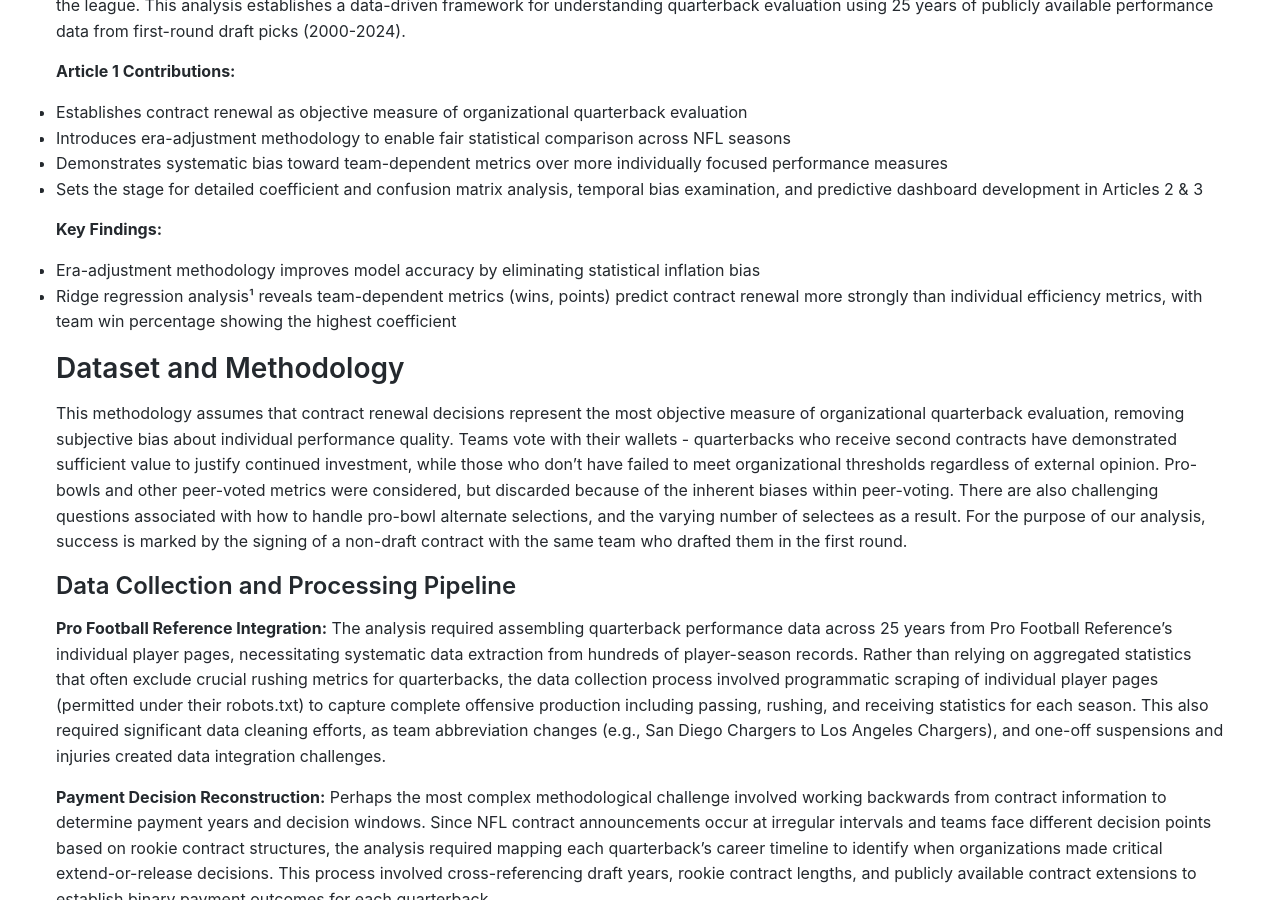
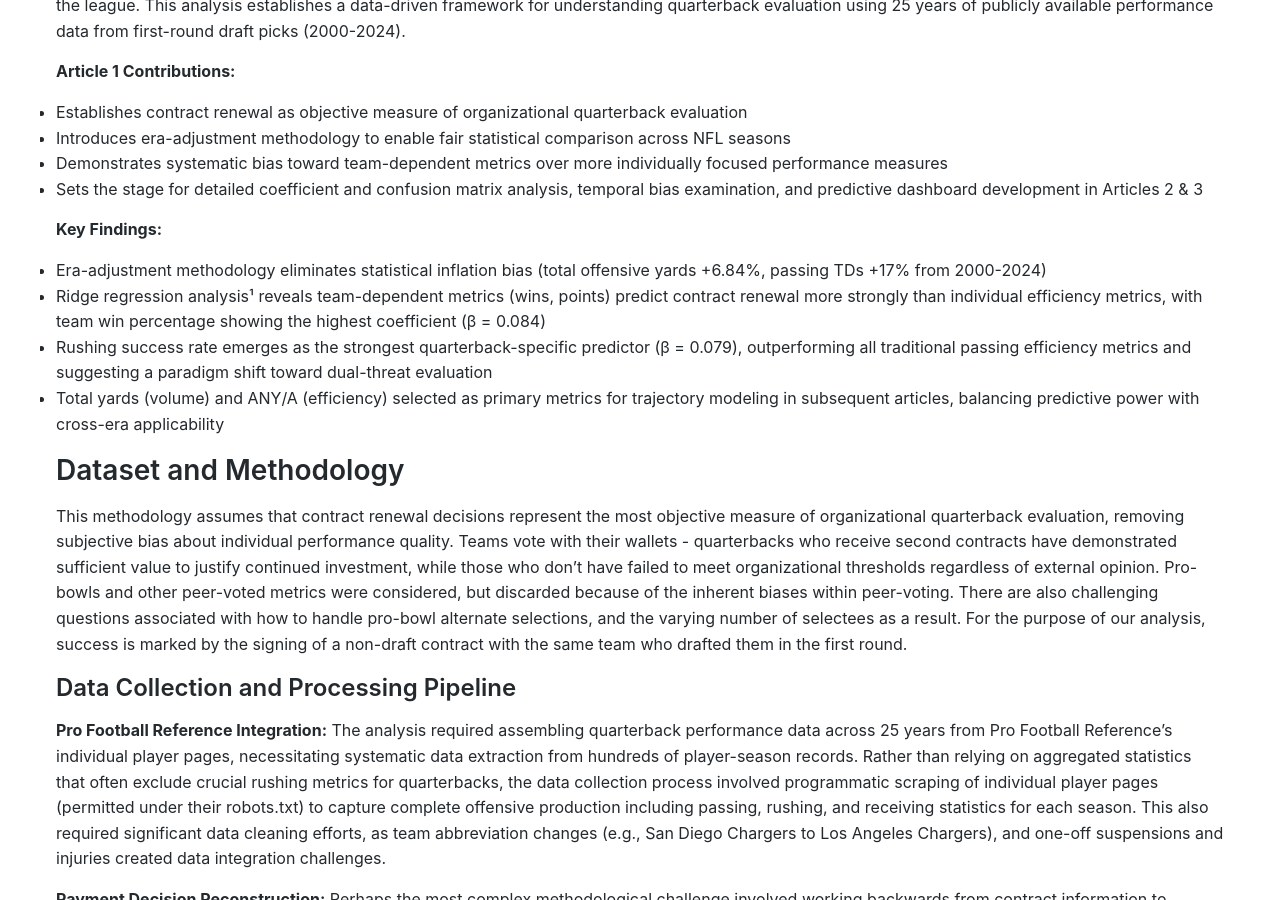
Before and after one commit to LordOfTheTrees/TreePage, a Jekyll site: the page built from _posts/2025-10-18-quantifying_QB_success_Pt_1.md, in a window 1280 px wide and 900 px high, scrolled down 740 px. Built offline with Jekyll 4.4.1, drawn with Linux system fonts in a browser that asks for light colours; some of the changed text lies outside the part shown.

Commit message:
modified:   _posts/2025-10-18-quantifying_QB_success_Pt_1.md

```diff
--- a/_posts/2025-10-18-quantifying_QB_success_Pt_1.md
+++ b/_posts/2025-10-18-quantifying_QB_success_Pt_1.md
@@ -20,8 +20,10 @@
 - Sets the stage for detailed coefficient and confusion matrix analysis, temporal bias examination, and predictive dashboard development in Articles 2 & 3
 
 **Key Findings:**
-- Era-adjustment methodology improves model accuracy by eliminating statistical inflation bias
-- Ridge regression analysis¹ reveals team-dependent metrics (wins, points) predict contract renewal more strongly than individual efficiency metrics, with team win percentage showing the highest coefficient
+- Era-adjustment methodology eliminates statistical inflation bias (total offensive yards +6.84%, passing TDs +17% from 2000-2024)
+- Ridge regression analysis¹ reveals team-dependent metrics (wins, points) predict contract renewal more strongly than individual efficiency metrics, with team win percentage showing the highest coefficient (β = 0.084)
+- Rushing success rate emerges as the strongest quarterback-specific predictor (β = 0.079), outperforming all traditional passing efficiency metrics and suggesting a paradigm shift toward dual-threat evaluation
+- Total yards (volume) and ANY/A (efficiency) selected as primary metrics for trajectory modeling in subsequent articles, balancing predictive power with cross-era applicability
 
 
 ## Dataset and Methodology
@@ -103,10 +105,10 @@
 </script>
 
 **A Selection of Inflation Factors (2000 vs 2024):**
-- Total offensive yards: +55% increase
-- Passing touchdowns: +77% increase
-- Adjusted Net Yards per Attempt (ANY/A)⁸: +5% increase
-- Rushing success rate⁹: +35% increase
+- Total offensive yards: +6.84% increase
+- Passing touchdowns: +17.77% increase
+- Adjusted Net Yards per Attempt (ANY/A)⁸: +5.01% increase
+- Rushing success rate⁹: +55.34% increase
 
 **Adjustment Methodology:**
 Era adjustment factors calculated using linear regression against season year, with 2024 as reference baseline. Each historical season's statistics multiplied by adjustment factor to enable fair comparison across eras. This approach assumes linear progression in offensive inflation, chosen for methodological simplicity and interpretability of the resulting adjustment factors.
```
